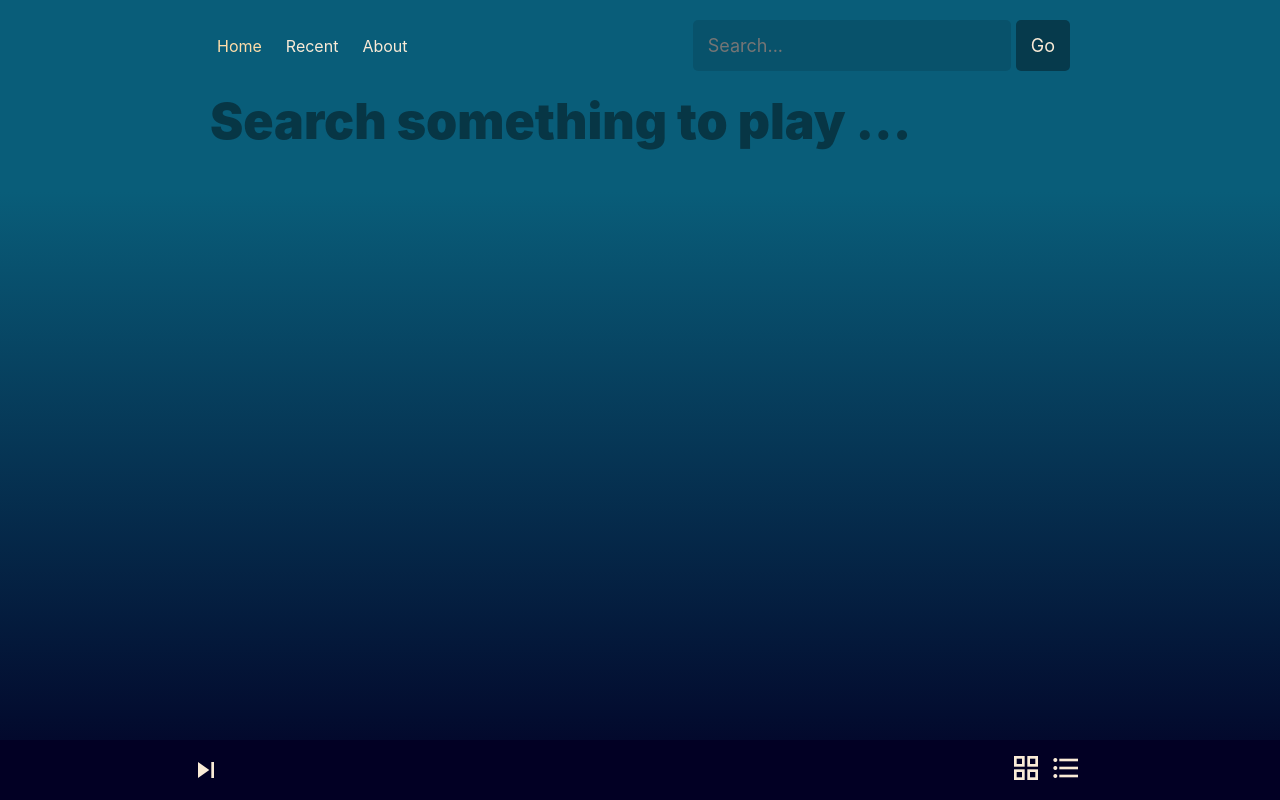
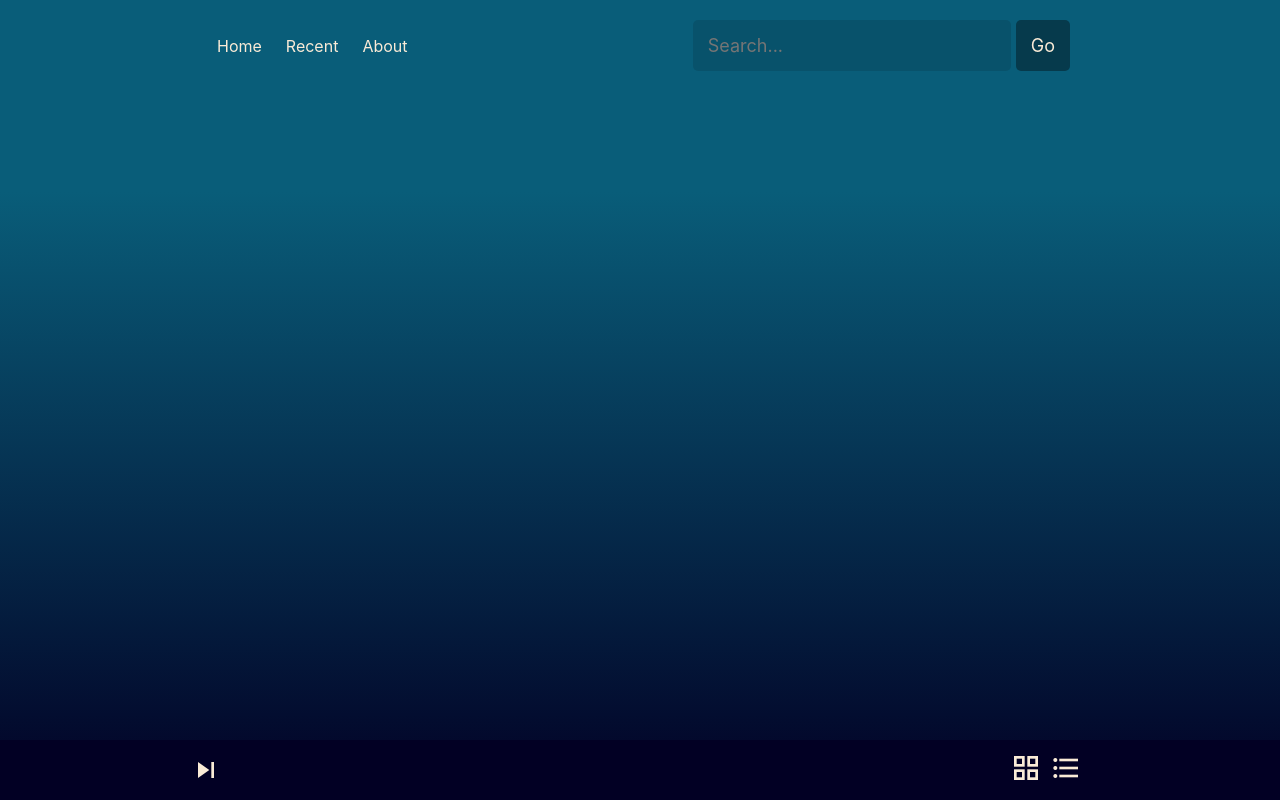
Before and after one commit to yaakovmargalit/hot-playlist, a React (Create React App) app: page / in a window 1280 px wide. Built offline with nearby package versions, Linux system fonts and the light colour scheme.

Commit message:
Fix URL for github pages

```diff
--- a/src/cmps/AppHeader.jsx
+++ b/src/cmps/AppHeader.jsx
@@ -5,7 +5,7 @@ export function AppHeader(props) {
     return (
         <div className="app-header">
             <nav>
-                <NavLink className='nav-link' exact to={'/'}>Home</NavLink>
+                <NavLink className='nav-link' exact to={'/hot-playlist'}>Home</NavLink>
                 <NavLink className='nav-link' to={'/recent-searches'}>Recent</NavLink>
                 <NavLink className='nav-link' to={'/about'}>About</NavLink>
             </nav>
--- a/src/pages/HomePage.jsx
+++ b/src/pages/HomePage.jsx
@@ -61,7 +61,7 @@ export function HomePage() {
                             <Route component={ImageContainer} path={'/player'} />
                             <Route component={RecentSearches} path={'/recent-searches'} />
                             <Route component={AboutPage} path={'/about'} />
-                            <Route path={'/'}>
+                            <Route path={'/hot-playlist'}>
                                <ResultsList isListMode={isListMode} resultsList={resultsForList()} />
                             </Route>
                         </Switch>
--- a/src/pages/RecentSearches.jsx
+++ b/src/pages/RecentSearches.jsx
@@ -15,7 +15,7 @@ export function RecentSearches() {
                 if (!term) return
                 try {
                     await dispatch(loadResults(term))
-                    history.push('/')
+                    history.push('/hot-playlist')
                 } catch (err) {
                     console.log(err);
                 }
```
